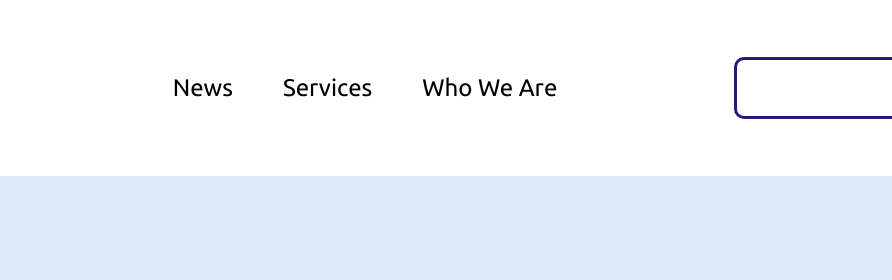
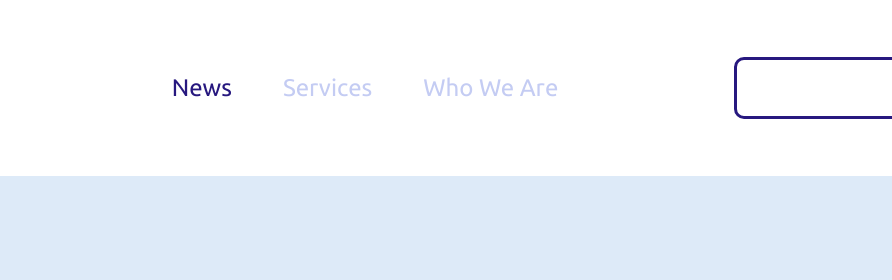
Before and after one commit to kakha326/davaleba-6, a plain HTML site: page index.html in a window 1280 px wide. Shown: the top 280 px of the page, 227-1119 px from the left. Drawn offline with Linux system fonts and the light colour scheme.

Commit message:
final edit

```diff
--- a/css/style.css
+++ b/css/style.css
@@ -18,17 +18,14 @@ header {
 
 }
 
-.header_nav {
-    display: flex;
 
-    align-items: center;
-}
 
 .nav_ul {
     display: flex;
+    gap: 51px   ;
 }
 
-.navlimain {
+.navlimain a {
     font-weight: 500;
     font-size: 24px;
     line-height: 28px;
@@ -37,13 +34,13 @@ header {
 
 }
 
-.nav_li {
+.nav_li a {
     font-family: 'Ubuntu', sans-serif;
     font-weight: 500;
     font-size: 24px;
     line-height: 28px;
     color: #c4ccf3;
-    margin-left: 50px;
+
 }
 
 .searchbutton {
--- a/index.html
+++ b/index.html
@@ -17,9 +17,10 @@
     <link href="https://fonts.googleapis.com/css2?family=Quattrocento+Sans&display=swap" rel="stylesheet">
 </head>
 
-<div class="container">
+
 
     <body>
+        <div class="container"></div>
         <!-- header -->
         <header>
             <a href="index.html"><img src="img/logo.svg" alt="logo"></a>
@@ -102,8 +103,8 @@
                 <a href=""><img src="img/bank4.svg"></a>
             </div>
         </footer>
+    </div>
+    </body>
 
-    </body>
-</div>
 
 </html>
```
